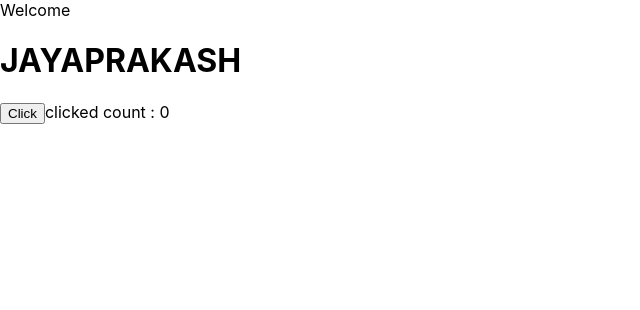
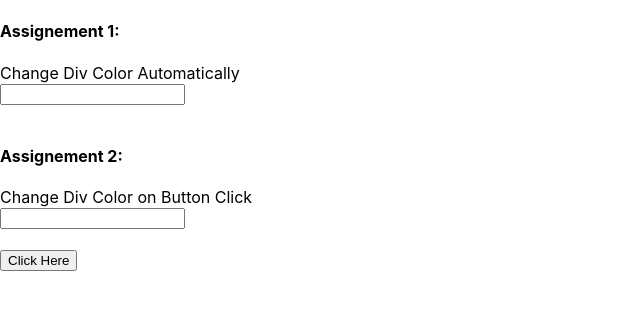
Before and after one commit to jayaprakashpkd84/ReactDemo, a React (Create React App) app: page / in a window 1280 px wide. Shown: the top 310 px of the page, without its empty margins (0-640 px from the left). Built offline with nearby package versions, Linux system fonts and the light colour scheme.

Commit message:
state variable assignement1 and assigment 2

```diff
--- /dev/null
+++ b/src/components/secondSession.js
@@ -0,0 +1,44 @@
+import React from "react"
+
+
+export default class SecondSession extends React.Component {
+    constructor(props) {
+    super(props);
+
+        this.state = {
+                firstColor: "",
+                secondColor:""
+             }
+        }
+
+    changeEvent = () => {
+        this.setState({
+            firstColor: this.state.secondColor
+        });
+    }
+
+    handleInput = (e) => {
+        this.setState({
+            firstColor: e.target.value
+        });
+    }
+
+    handleInput2 = (e) => {
+        this.setState({
+            secondColor: e.target.value
+        });
+    }
+
+    render() {
+        return (
+            <div style={{ backgroundColor: this.state.firstColor, height: 300, width: 300 }}>
+                <h4>Assignement 1:</h4>
+                <label>Change Div Color Automatically</label> <input type="text" onChange={this.handleInput} /><br /><br />
+                <h4>Assignement 2:</h4>
+                <label>Change Div Color on Button Click</label> <input type="text" onChange={this.handleInput2} /><br /><br />
+                <button onClick={this.changeEvent}>Click  Here</button>
+            </div>
+
+            )
+    }
+}
--- a/src/index.js
+++ b/src/index.js
@@ -1,13 +1,14 @@
 import React from 'react';
 import ReactDOM from 'react-dom/client';
 import './index.css';
-import App from './components/App';
+//import App from './components/App';
 import reportWebVitals from './reportWebVitals';
+import SecondSession from './components/secondSession'
 
 const root = ReactDOM.createRoot(document.getElementById('root'));
 root.render(
-  <React.StrictMode>
-    <App />
+    <React.StrictMode>
+        <SecondSession />
   </React.StrictMode>
 );
 
```
